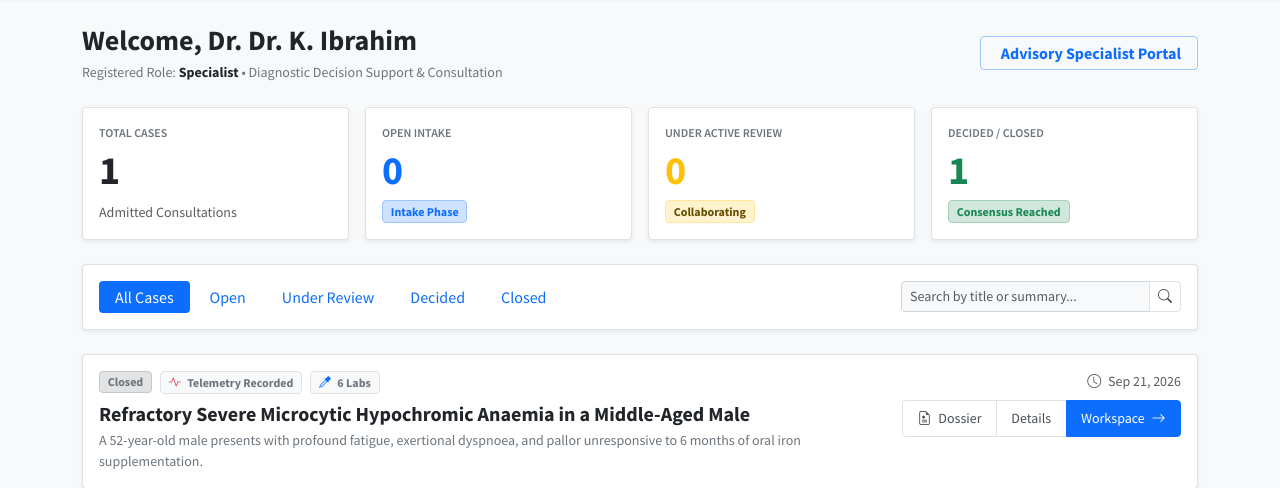
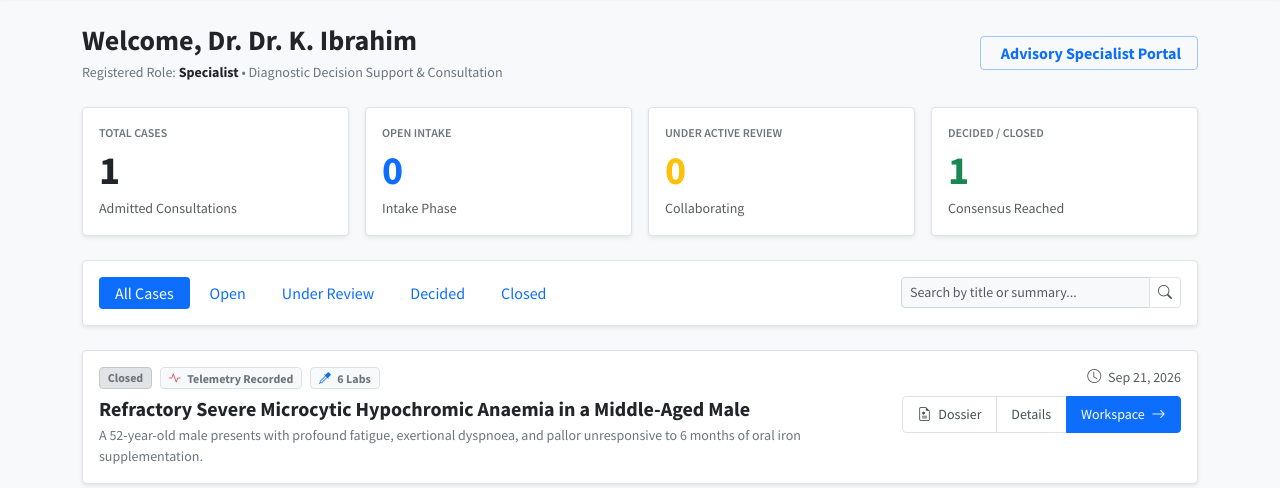
Before and after one commit to VickkiMars/dopa, a Django app: page /dashboard/ in a window 1280 px wide. Shown: the part 51-539 px from the top of the page. Run offline with Django 4.2, Linux system fonts and the light colour scheme; a user stored in the database is signed in; data comes from the database, SQL or seed files in the repository; data that the repository does not hold is empty.

Commit message:
style(dashboard): strip badge background and border from metric subtitles

```diff
--- a/templates/cases/dashboard.html
+++ b/templates/cases/dashboard.html
@@ -57,8 +57,8 @@
         <div class="card h-100 p-3 border shadow-sm">
             <div class="text-secondary text-uppercase fw-semibold" style="font-size: 0.75rem;">Open Intake</div>
             <div class="display-6 fw-bold text-primary my-1">{{ metrics.open }}</div>
-            <div class="mt-auto">
-                <span class="badge bg-primary-subtle text-primary border border-primary-subtle">Intake Phase</span>
+            <div class="text-muted small mt-auto">
+                Intake Phase
             </div>
         </div>
     </div>
@@ -67,8 +67,8 @@
         <div class="card h-100 p-3 border shadow-sm">
             <div class="text-secondary text-uppercase fw-semibold" style="font-size: 0.75rem;">Under Active Review</div>
             <div class="display-6 fw-bold text-warning my-1">{{ metrics.under_review }}</div>
-            <div class="mt-auto">
-                <span class="badge bg-warning-subtle text-warning-emphasis border border-warning-subtle">Collaborating</span>
+            <div class="text-muted small mt-auto">
+                Collaborating
             </div>
         </div>
     </div>
@@ -77,8 +77,8 @@
         <div class="card h-100 p-3 border shadow-sm">
             <div class="text-secondary text-uppercase fw-semibold" style="font-size: 0.75rem;">Decided / Closed</div>
             <div class="display-6 fw-bold text-success my-1">{{ metrics.decided_or_closed }}</div>
-            <div class="mt-auto">
-                <span class="badge bg-success-subtle text-success border border-success-subtle">Consensus Reached</span>
+            <div class="text-muted small mt-auto">
+                Consensus Reached
             </div>
         </div>
     </div>
```
